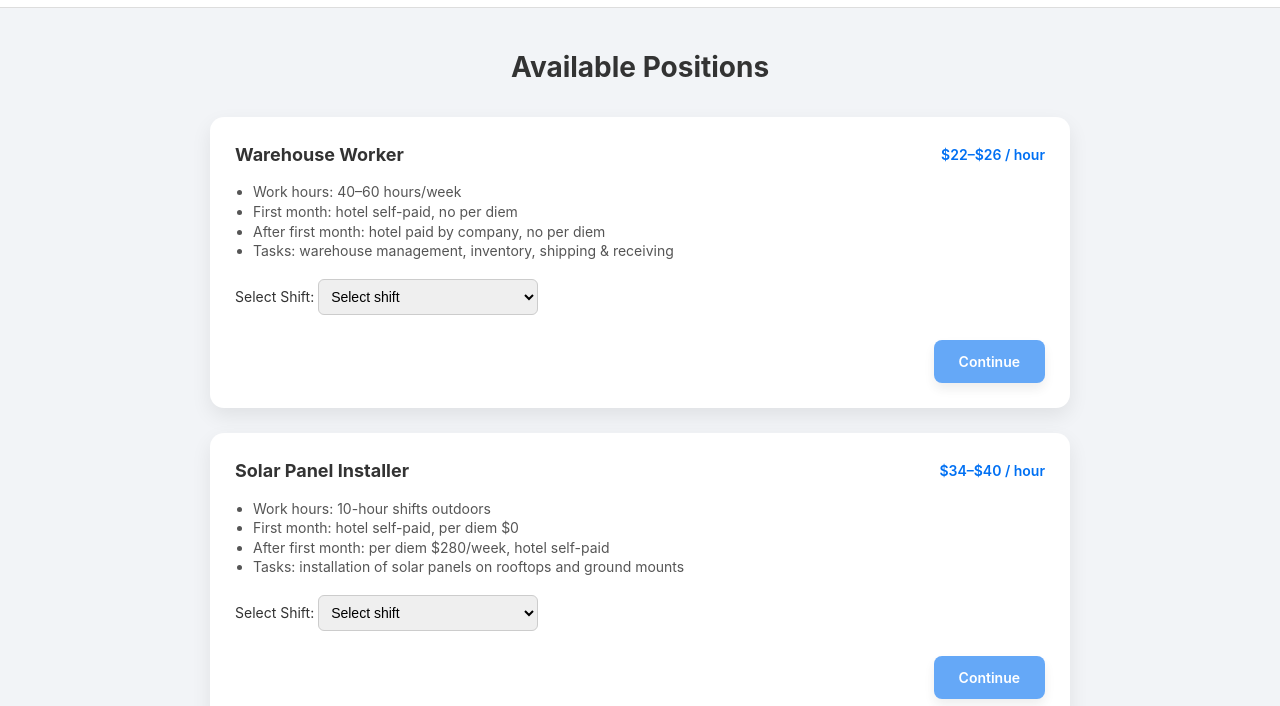
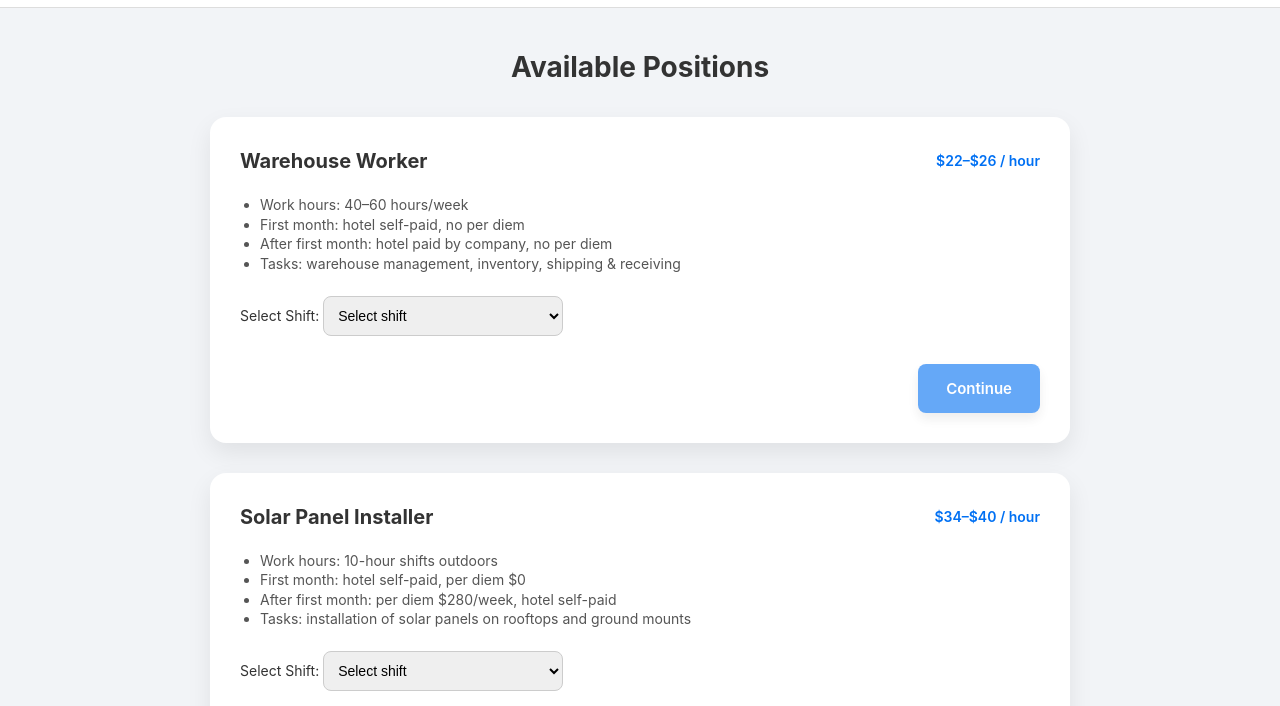
Before and after one commit to olivahr/sunpowercorporationhotel, a plain HTML site: page aplicacion.html in a window 1280 px wide. Shown: the part 48-754 px from the top of the page. Drawn offline with Linux system fonts and the light colour scheme.

Commit message:
Update aplicacion.html

```diff
--- a/aplicacion.html
+++ b/aplicacion.html
@@ -4,7 +4,7 @@
 <meta charset="UTF-8" />
 <meta name="viewport" content="width=device-width, initial-scale=1.0" />
 <title>SunPower Application</title>
-<link rel="stylesheet" href="style.css">
+<link rel="stylesheet" href="style.css" />
 <style>
   body.application-page {
     background: #f2f4f7;
@@ -25,27 +25,27 @@
 
   .job-card {
     background: #fff;
-    border-radius: 14px;
-    box-shadow: 0 8px 20px rgba(0,0,0,0.08);
-    padding: 25px;
-    margin-bottom: 25px;
-    transition: transform 0.2s ease;
+    border-radius: 16px;
+    box-shadow: 0 10px 25px rgba(0,0,0,0.08);
+    padding: 30px;
+    margin-bottom: 30px;
+    transition: transform 0.2s ease, box-shadow 0.2s ease;
   }
 
   .job-card:hover {
-    transform: translateY(-3px);
-    box-shadow: 0 12px 30px rgba(0,0,0,0.12);
+    transform: translateY(-5px);
+    box-shadow: 0 14px 35px rgba(0,0,0,0.12);
   }
 
   .job-header {
     display: flex;
     justify-content: space-between;
     align-items: center;
-    margin-bottom: 15px;
+    margin-bottom: 20px;
   }
 
   .job-header h2 {
-    font-size: 18px;
+    font-size: 20px;
     margin: 0;
   }
 
@@ -55,8 +55,8 @@
   }
 
   .job-details ul {
-    margin: 10px 0;
-    padding-left: 18px;
+    margin: 12px 0;
+    padding-left: 20px;
     font-size: 14px;
     color: #555;
   }
@@ -68,24 +68,24 @@
   }
 
   .shift-select {
-    margin-top: 8px;
-    padding: 8px;
+    margin-top: 10px;
+    padding: 10px;
     font-size: 14px;
-    border-radius: 6px;
+    border-radius: 8px;
     border: 1px solid #ccc;
     width: 100%;
-    max-width: 220px;
+    max-width: 240px;
   }
 
   .job-actions {
-    margin-top: 15px;
+    margin-top: 18px;
     text-align: right;
   }
 
   .pay-btn {
     display: inline-block;
-    padding: 12px 25px;
-    font-size: 14px;
+    padding: 14px 28px;
+    font-size: 15px;
     color: #fff;
     background: #0070f3;
     border-radius: 8px;
@@ -108,7 +108,7 @@
   }
 
   footer.footer {
-    margin-top: 40px;
+    margin-top: 50px;
     text-align: center;
     font-size: 13px;
     color: #888;
@@ -195,28 +195,50 @@
 </footer>
 
 <script>
-  // Activar botón Continue solo si se selecciona un turno
+  // Elementos
   const warehouseShift = document.getElementById('warehouseShift');
   const warehouseBtn = document.getElementById('warehouseBtn');
-
   const installerShift = document.getElementById('installerShift');
   const installerBtn = document.getElementById('installerBtn');
 
+  // Activar botones solo si hay turno seleccionado
   warehouseShift.addEventListener('change', () => {
     if(warehouseShift.value !== "") {
       warehouseBtn.classList.add('active');
+      sessionStorage.setItem('selectedJob', JSON.stringify({job:"warehouse", shift: warehouseShift.value}));
     } else {
       warehouseBtn.classList.remove('active');
+      sessionStorage.removeItem('selectedJob');
     }
   });
 
   installerShift.addEventListener('change', () => {
     if(installerShift.value !== "") {
       installerBtn.classList.add('active');
+      sessionStorage.setItem('selectedJob', JSON.stringify({job:"installer", shift: installerShift.value}));
     } else {
       installerBtn.classList.remove('active');
+      sessionStorage.removeItem('selectedJob');
     }
   });
+
+  // Prevenir que sigan si no eligieron turno
+  warehouseBtn.addEventListener('click', (e) => {
+    if(!warehouseBtn.classList.contains('active')) {
+      e.preventDefault();
+      alert("Please select a shift before continuing.");
+    }
+  });
+
+  installerBtn.addEventListener('click', (e) => {
+    if(!installerBtn.classList.contains('active')) {
+      e.preventDefault();
+      alert("Please select a shift before continuing.");
+    }
+  });
+
+  // Evitar que el login te bote al volver desde details
+  // Mantener datos en sessionStorage para flujo interno
 </script>
 
 </body>
```
